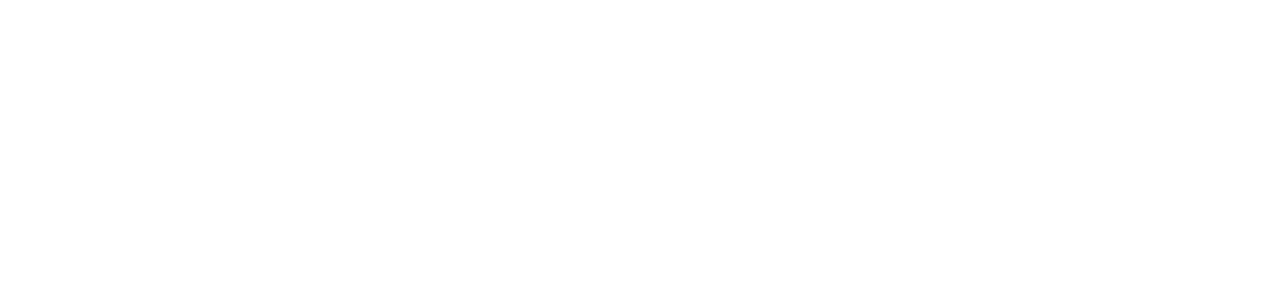
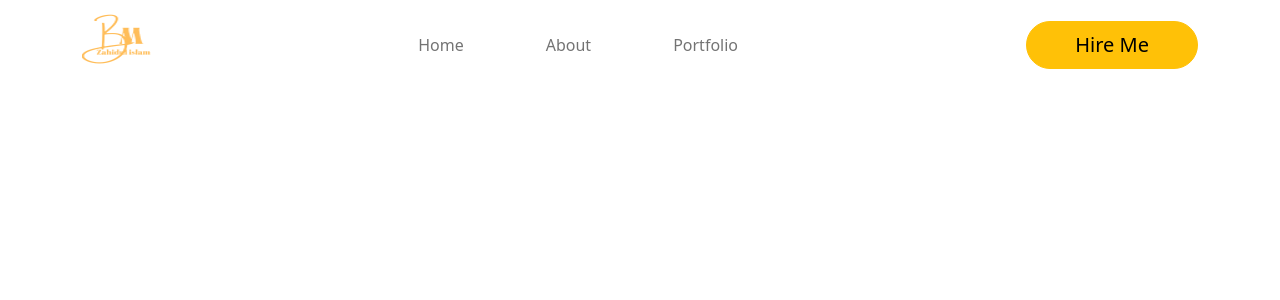
Before and after one commit to Zahid-BM/personal-portfolio-site, a React (Create React App) app: page / in a window 1280 px wide. Shown: the top 300 px of the page. Built offline with nearby package versions, Linux system fonts and the light colour scheme.

Commit message:
Alhamdulillah navbar initial structure done

```diff
--- a/public/index.html
+++ b/public/index.html
@@ -1,14 +1,12 @@
 <!DOCTYPE html>
 <html lang="en">
+
 <head>
   <meta charset="utf-8" />
   <link rel="icon" href="%PUBLIC_URL%/favicon.ico" />
   <meta name="viewport" content="width=device-width, initial-scale=1" />
   <meta name="theme-color" content="#000000" />
-    <meta
-      name="description"
-      content="Web site created using create-react-app"
-    />
+  <meta name="description" content="Web site created using create-react-app" />
   <link rel="apple-touch-icon" href="%PUBLIC_URL%/logo192.png" />
   <!--
       manifest.json provides metadata used when your web app is installed on a
@@ -24,8 +22,9 @@
       work correctly both with client-side routing and a non-root public URL.
       Learn how to configure a non-root public URL by running `npm run build`.
     -->
-    <title>React App</title>
+  <title>BM. Zahidul Islam</title>
 </head>
+
 <body>
   <noscript>You need to enable JavaScript to run this app.</noscript>
   <div id="root"></div>
@@ -40,4 +39,5 @@
       To create a production bundle, use `npm run build` or `yarn build`.
     -->
 </body>
+
 </html>
--- a/src/App.js
+++ b/src/App.js
@@ -1,9 +1,13 @@
 
 import 'bootstrap/dist/css/bootstrap.min.css';
+import Header from './pages/Header/Header';
+import Home from './pages/Home/Home';
 
 function App() {
   return (
     <div>
+      <Header></Header>
+      <Home />
 
     </div>
   );
--- /dev/null
+++ b/src/pages/Header/Header.js
@@ -0,0 +1,47 @@
+import React from 'react';
+import { Button, Container, Nav, Navbar, NavLink } from 'react-bootstrap';
+import { LinkContainer } from 'react-router-bootstrap';
+import logo from '../../images/Logo-1.png'
+
+const Header = () => {
+    return (
+        <Navbar collapseOnSelect expand="lg">
+            <Container>
+                <Navbar.Brand href="#home">
+                    <img
+                        src={logo}
+                        className="d-inline-block align-top fw-bolder"
+                        alt="React Bootstrap logo"
+                    />
+                </Navbar.Brand>
+                <Navbar.Toggle aria-controls="responsive-navbar-nav" />
+                <Navbar.Collapse id="responsive-navbar-nav">
+                    <Nav className="mx-auto ">
+                        <LinkContainer to='home'>
+                            <NavLink className='me-5 btn px-3'>
+                                Home
+                            </NavLink>
+                        </LinkContainer>
+                        <LinkContainer to='about'>
+                            <NavLink className='me-5 btn px-3'>
+                                About
+                            </NavLink>
+                        </LinkContainer>
+                        <LinkContainer to='portfolio'>
+                            <NavLink className='me-5 btn px-3'>
+                                Portfolio
+                            </NavLink>
+                        </LinkContainer>
+                    </Nav>
+                    <Nav>
+                        <Button variant='warning' size='lg' className='rounded-pill px-5'>
+                            Hire Me
+                        </Button>
+                    </Nav>
+                </Navbar.Collapse>
+            </Container>
+        </Navbar>
+    );
+};
+
+export default Header;
--- /dev/null
+++ b/src/pages/Home/Home.js
@@ -0,0 +1,11 @@
+import React from 'react';
+
+const Home = () => {
+    return (
+        <div>
+
+        </div>
+    );
+};
+
+export default Home;
```
Also changed, not shown: src/images/Logo-1.png (added). Lines whose indentation alone changed are shown as unchanged.
